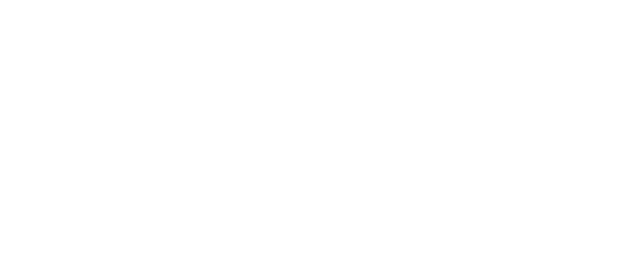
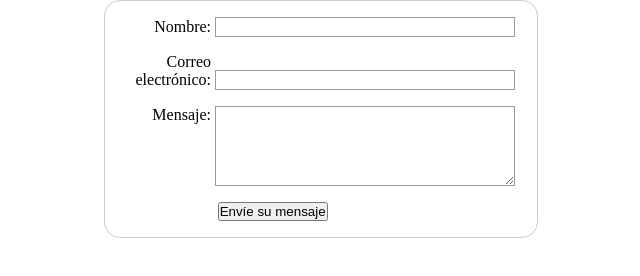
Before and after one commit to AlejandroVozella/JuegodeDamas, a plain HTML site: page contact.html in a window 1280 px wide. Shown: the whole page, without its empty margins (319-959 px from the left). Drawn offline with Linux system fonts and the light colour scheme.

Commit message:
Estructura Contacto

```diff
--- a/contact.html
+++ b/contact.html
@@ -9,6 +9,22 @@
     <title>Document</title>
 </head>
 <body>
-
+    <form action="/my-handling-form-page" method="post">
+        <ul>
+         <li>
+           <label for="name">Nombre:</label>
+           <input type="text" id="name" name="user_name" />
+         </li>
+         <li>
+           <label for="mail">Correo electrónico:</label>
+           <input type="email" id="mail" name="user_email" />
+         </li>
+         <li>
+           <label for="msg">Mensaje:</label>
+           <textarea id="msg" name="user_message"></textarea>
+         </li>
+         <li class="button">
+            <button type="submit">Envíe su mensaje</button>
+          </li>
 </body>
 </html>
--- a/style/stylecontact.css
+++ b/style/stylecontact.css
@@ -2,3 +2,68 @@
     margin: 0;
     padding: 0;
 }
+form {
+    /* Centrar el formulario en la página */
+    margin: 0 auto;
+    width: 400px;
+    /* Esquema del formulario */
+    padding: 1em;
+    border: 1px solid #CCC;
+    border-radius: 1em;
+  }
+
+  ul {
+    list-style: none;
+    padding: 0;
+    margin: 0;
+  }
+
+  form li + li {
+    margin-top: 1em;
+  }
+
+  label {
+    /* Tamaño y alineación uniforme */
+    display: inline-block;
+    width: 90px;
+    text-align: right;
+  }
+
+  input,
+  textarea {
+    /* Para asegurarse de que todos los campos de texto tienen la misma configuración de letra
+       Por defecto, las áreas de texto tienen un tipo de letra monoespaciada */
+    font: 1em sans-serif;
+
+    /* Tamaño uniforme del campo de texto */
+    width: 300px;
+    box-sizing: border-box;
+
+    /* Hacer coincidir los bordes del campo del formulario */
+    border: 1px solid #999;
+  }
+
+  input:focus,
+  textarea:focus {
+    /* Destacado adicional para elementos que tienen el cursor */
+    border-color: #000;
+  }
+
+  textarea {
+    /* Alinear los campos de texto multilínea con sus etiquetas */
+    vertical-align: top;
+
+    /* Proporcionar espacio para escribir texto */
+    height: 5em;
+  }
+
+  .button {
+    /* Alinear los botones con los campos de texto */
+    padding-left: 90px; /* mismo tamaño que los elementos de la etiqueta */
+  }
+
+  button {
+    /* Este margen adicional representa aproximadamente el mismo espacio que el espacio
+       entre las etiquetas y sus campos de texto */
+    margin-left: .5em;
+  }
```
